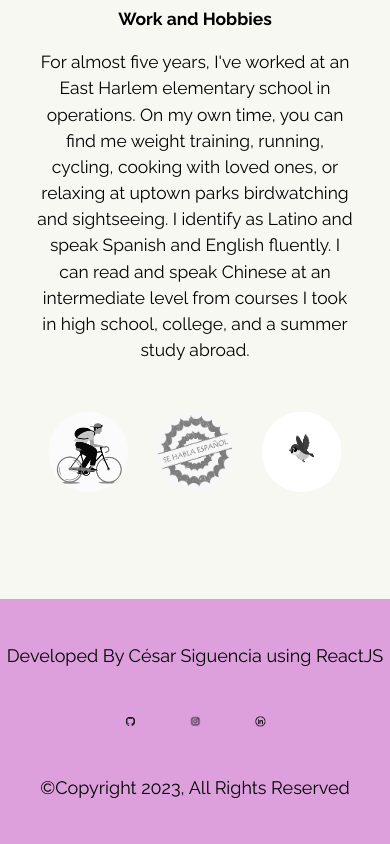
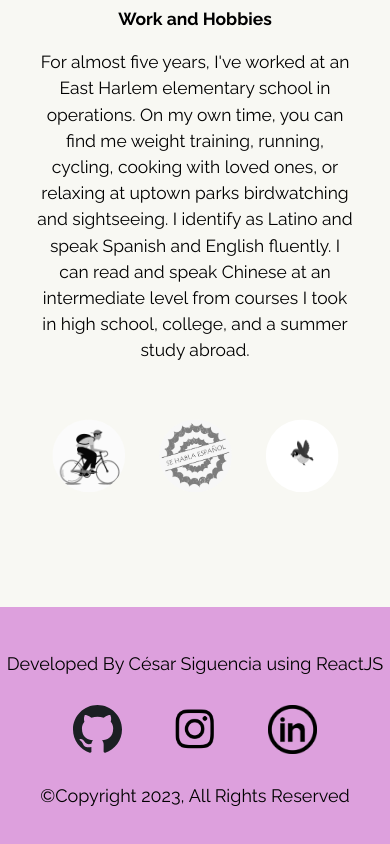
Before and after one commit to cesarsiguencia/my-react-portfolio, a React (Create React App) app: page /my-react-portfolio/aboutme in a window 390 px wide. Shown: the part 2857-3701 px from the top of the page. Built offline with nearby package versions, Linux system fonts and the light colour scheme.

Commit message:
resized various icons"

```diff
--- a/src/App.css
+++ b/src/App.css
@@ -354,12 +354,7 @@ body{
 
 }
 
-.gifs{
-  transition: ease-in-out 1s;
-  border-radius: 200px;
-  width: 15%;
-  scale: 0.2
-}
+
 
 .profile {
   border-radius: 20px;
@@ -425,20 +420,32 @@ body{
 .logos{
   display: flex;
   justify-content: space-around;
-  width: 25%
+  width: 40%
 }
 
 .logos-icons{
   transition: ease-in-out 1s;
-  width: 75%;
+  height: 75px;
+  width: 75px;
+  margin: 0 auto;
   scale: 0.2;
-  margin: 0 auto;
 }
 
 .logos-icons:hover{
   transition: all 250ms ease-in-out;
-  width: 100%;
+  height: 100px;
+  width: 100px;
+}
 
+.footer-icons{
+  display: flex;
+  justify-content: space-around;
+  width: 25%;
+  margin: 0 auto
+}
+
+.footer-icons-img{
+  margin: auto auto
 }
 
 
@@ -629,6 +636,10 @@ h4, h5{
   .home-bcgs-color{
     transition: ease-in-out 0.3s;
   }
+
+  .footer-icons{
+    width: 50%;
+  }
 }
 
 
@@ -675,6 +686,11 @@ h4, h5{
     height: 50px;
     width: 50px
   }
+
+  .gifs{
+  width: 100px;
+  height: 100px;
+}
 }
 
 @media screen and (max-height: 800px){
@@ -689,7 +705,6 @@ h4, h5{
   .App-footer{
     display: block;
     justify-content: center;
-    /* width: 80%; */
     margin: 0 auto;
   }
 
@@ -784,7 +799,8 @@ h4, h5{
   }
 
   .gifs {
-    width: 25%
+    height: 75px;
+    width: 75px;
   }
 
   .bcg-2{
@@ -807,22 +823,10 @@ h4, h5{
   .body-divs{
    margin: 10px 10px;
   }
-/*
-  .body-texts{
-    width: 95%;
-    margin: 10px auto
-  } */
 
-
-
-  /* .logos-icons{
+  .logos{
     width: 75%
-  } */
-
-  /* .footer-font {
-    width: 40%
-  } */
-
+  }
 }
 
 @media screen and (max-width: 400px){
@@ -830,14 +834,6 @@ h4, h5{
     font-size: 15px
   }
 
-  /* .logos {
-    display: inline;
-  }
-
-  .logos-icons {
-    width: 25%
-  } */
-
   .icon-align {
     margin: 0 auto;
   }
--- a/src/Components/Footer/Footer.js
+++ b/src/Components/Footer/Footer.js
@@ -13,13 +13,13 @@ const Footer = () => {
 
           <div className="logos">
             <a className="icon-align" href="https://github.com/cesarsiguencia" target="_blank" rel="noopener noreferrer">
-              <img className="logos-icons" src={github} width="50"/>
+              <img className="footer-icons" src={github} width="50"/>
             </a>
             <a className="icon-align" href="https://www.instagram.com/cezzienyc" target="_blank" rel="noopener noreferrer">
-              <img className="logos-icons" src={instagram} width="50"/>
+              <img className="footer-icons" src={instagram} width="50"/>
             </a>
             <a className="icon-align" href="https://www.linkedin.com/in/c%C3%A9sar-siguencia-b71aabba/" target="_blank" rel="noopener noreferrer">
-              <img className="logos-icons" src={linkedin} width="50"/>
+              <img className="footer-icons" src={linkedin} width="50"/>
             </a>
           </div>
 
--- a/src/pages/AboutMe.js
+++ b/src/pages/AboutMe.js
@@ -26,7 +26,7 @@ const About = () => {
             entry = entries[0];
             console.log(entry)
 
-            const gifs = document.querySelectorAll('.gifs')
+            const gifs = document.querySelectorAll('.technologies-logos')
 
             if(gifs){
                 gifs.forEach((gif)=> {
@@ -124,13 +124,11 @@ const About = () => {
                         For almost five years, I've worked at an East Harlem elementary school in operations. On my own time, you can find me weight training, running, cycling, cooking with loved ones, or relaxing at uptown parks birdwatching and sightseeing. I identify as Latino and speak Spanish and English fluently. I can read and speak Chinese at an intermediate level from courses I took in high school, college, and a summer study abroad. </p>
 
                     <div className="aboutme--gifs" ref={myRef} >
-
-
-                        <img className="gifs" src={bike}>
+                        <img className="technologies-logos gifs" src={bike}>
                         </img>
-                        <img className="gifs" src={spanish}>
+                        <img className="technologies-logos gifs" src={spanish}>
                         </img>
-                        <img className="gifs" src={sparrow}>
+                        <img className="technologies-logos gifs" src={sparrow}>
                         </img>
                     </div>
                 </div>
--- a/src/pages/Contact.js
+++ b/src/pages/Contact.js
@@ -26,7 +26,7 @@ const Contact = () => {
                 if (gifs) {
                     gifs.forEach((gif) => {
                         if (entry.isIntersecting === true) {
-                            gif.style.scale = '0.7'
+                            gif.style.scale = '1'
                         } else {
                             gif.style.scale = '0.2'
                         }
--- a/src/pages/Resume.js
+++ b/src/pages/Resume.js
@@ -26,7 +26,7 @@ const Resume = () => {
                 gifs.forEach((gif)=> {
                     if(entry.isIntersecting === true){
                         gif.style.scale = '1'
-                        icon.style.scale = '0.5'
+                        icon.style.scale = '1'
                     } else {
                         gif.style.scale= '0.2'
                         icon.style.scale = '0.2'
```
